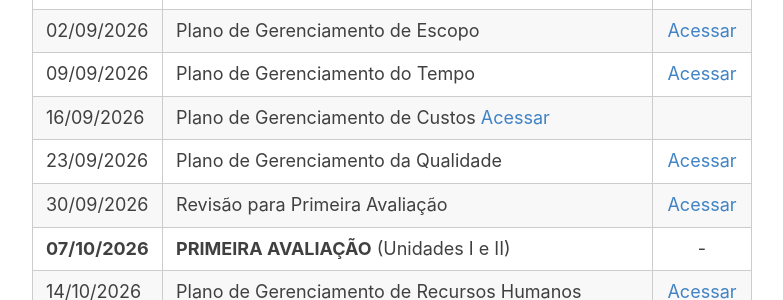
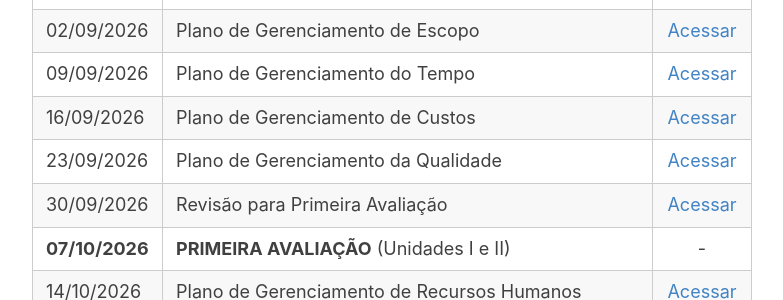
Before and after one commit to prgsouza/prgsouza.github.io, a Jekyll site: the page built from _pages/lei.md, in a window 1280 px wide. Shown: the part 2006-2306 px from the top of the page, without its empty margins (248-1031 px from the left). Built offline with Jekyll 4.4.1, drawn with Linux system fonts in a browser that asks for light colours.

Commit message:
Update lei.md

```diff
--- a/_pages/lei.md
+++ b/_pages/lei.md
@@ -47,7 +47,7 @@ O processo avaliativo considerará a frequência e o desempenho do aluno.
 | 26/08/2026 | Análise de Viabilidade | [Acessar](/aulas/lei/aula03-viabilidade.pdf) |
 | 02/09/2026 | Plano de Gerenciamento de Escopo | [Acessar](/aulas/lei/aula04-escopo.pdf) |
 | 09/09/2026 | Plano de Gerenciamento do Tempo | [Acessar](/aulas/lei/aula05-tempo.pdf) |
-| 16/09/2026 | Plano de Gerenciamento de Custos  [Acessar](/aulas/lei/aula06-custos.pdf) |
+| 16/09/2026 | Plano de Gerenciamento de Custos | [Acessar](/aulas/lei/aula06-custos.pdf) |
 | 23/09/2026 | Plano de Gerenciamento da Qualidade | [Acessar](/aulas/lei/aula07-qualidade.pdf) |
 | 30/09/2026 | Revisão para Primeira Avaliação  | [Acessar](/aulas/lei/revisao-prova01.pdf) |
 | **07/10/2026** | **PRIMEIRA AVALIAÇÃO** (Unidades I e II) | - |
```
